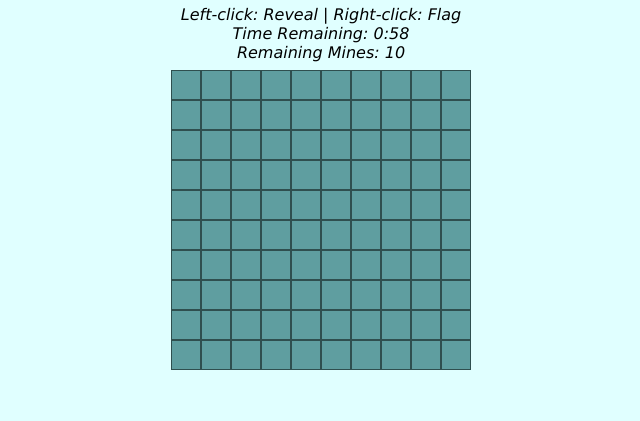
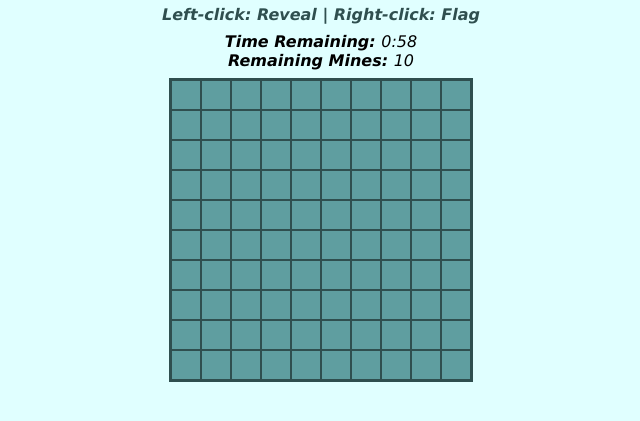
Before and after one commit to marcobuontempo/minesweeper-js, a plain HTML site: page index.html in a window 1280 px wide. Both pictures are taken after a click on the button "Start Game!". Shown: the part 73-494 px from the top of the page, without its empty margins (319-959 px from the left). Drawn offline with Linux system fonts and the light colour scheme.

Commit message:
Update CSS styling

```diff
--- a/index.html
+++ b/index.html
@@ -41,7 +41,7 @@
 
     <div id="game-container">
         <div id="game-counter">
-            <p>Left-click: Reveal | Right-click: Flag</p>
+            <p class="instructions">Left-click: Reveal | Right-click: Flag</p>
             <p>Time Remaining: <span id="remaining-time"></span></p>
             <p>Remaining Mines: <span id="remaining-mines"></span></p>
         </div>
--- a/style.css
+++ b/style.css
@@ -14,7 +14,6 @@ html {
 body {
     display: flex;
     flex-direction: column;
-    height: 100%;
     width: 100%;
     justify-content: flex-start;
     align-items: center;
@@ -38,6 +37,7 @@ body h1 {
     padding: 2em;
     border-radius: 5px;
     background-color: lightgrey;
+    margin-bottom: 50px;
 }
 
 .current-selected-board-size {
@@ -139,6 +139,10 @@ body h1 {
     align-items: center;
 }
 
+#board {
+    border: 2px solid darkslategrey;
+}
+
 #minesweeper-board {
     display: grid;
     width: 0%;
@@ -188,7 +192,17 @@ body h1 {
 #game-counter {
     text-align: center;
     font-style: italic;
+    font-weight: bold;
     padding: 0.5em;
+}
+
+.instructions {
+    color: darkslategrey;
+    padding-bottom: 0.5em;
+}
+
+#remaining-time, #remaining-mines {
+    font-weight: normal;
 }
 
 .low-time {
```
